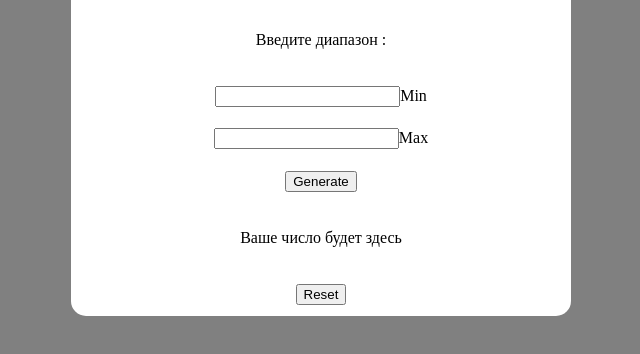
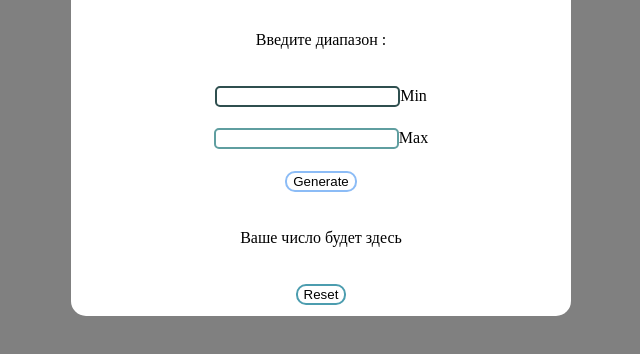
Before and after one commit to rapaxa/Education, a website: page Randomizer/src/index.html in a window 1280 px wide. Shown: the part 292-646 px from the top of the page, without its empty margins (319-959 px from the left). Drawn offline with nearby package versions, Linux system fonts and the light colour scheme; files that its build step writes are made by us from their sources.

Commit message:
randomizer

```diff
--- a/Randomizer/src/styles.scss
+++ b/Randomizer/src/styles.scss
@@ -1,7 +1,8 @@
-*{
+* {
   box-sizing: border-box;
 }
-body{
+
+body {
   max-width: 1920px;
   height: 100vh;
   display: flex;
@@ -10,7 +11,8 @@ body{
   align-items: center;
   background-color: grey;
 }
-.randomizer{
+
+.randomizer {
   background-color: white;
   width: 500px;
   height: 50vh;
@@ -20,7 +22,57 @@ body{
   align-items: center;
   border-radius: 15px;
 
-&__text{
-  margin: 15px;
+  &__generate {
+    background-color: white;
+    color: black;
+    border: 2px solid #8cbcf6;
+    border-radius: 10px;
+
+    &:hover {
+      box-shadow: 10px 5px 5px #8cbcf6;
+    }
+
+    &:disabled {
+      background-color: grey;
+      border: 2px solid grey;
+
+      &:hover {
+        box-shadow: 10px 5px 5px grey;
+      }
+    }
+  }
+
+  &__reset {
+    background-color: white;
+    color: black;
+    border: 2px solid #4c9daf;
+    border-radius: 10px;
+
+    &:hover {
+      box-shadow: 10px 5px 5px #4c9daf;
+    }
+  }
+
+  &__input {
+    input {
+      border: 2px solid darkslategrey;
+      border-radius: 5px;
+
+      &:focus {
+        outline-color: rgba(0, 196, 255, 0.84);
+
+      }
+    }
+
+    &:nth-of-type(2n) {
+      input {
+        border: 2px solid cadetblue;
+        border-radius: 5px;
+      }
+    }
+  }
+
+  &__text {
+    margin: 15px;
+  }
 }
-}
```
Also changed, not shown: Randomizer/dist/styles.css.
